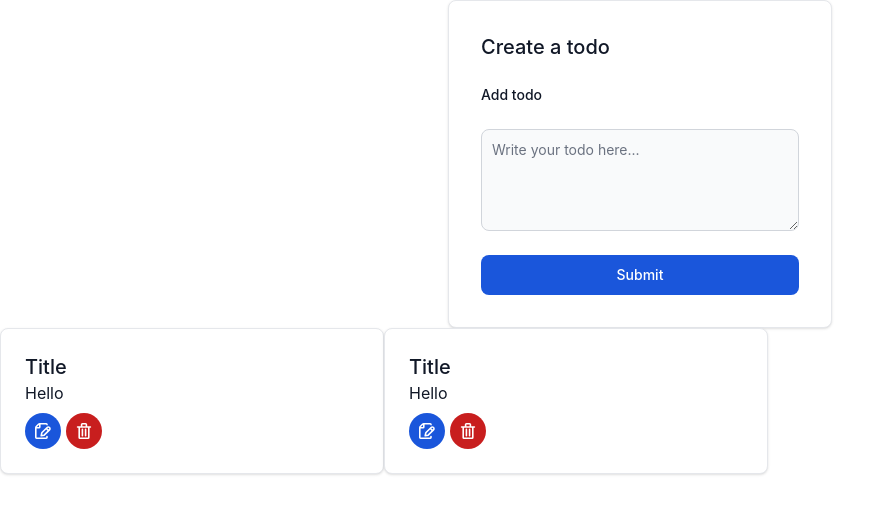
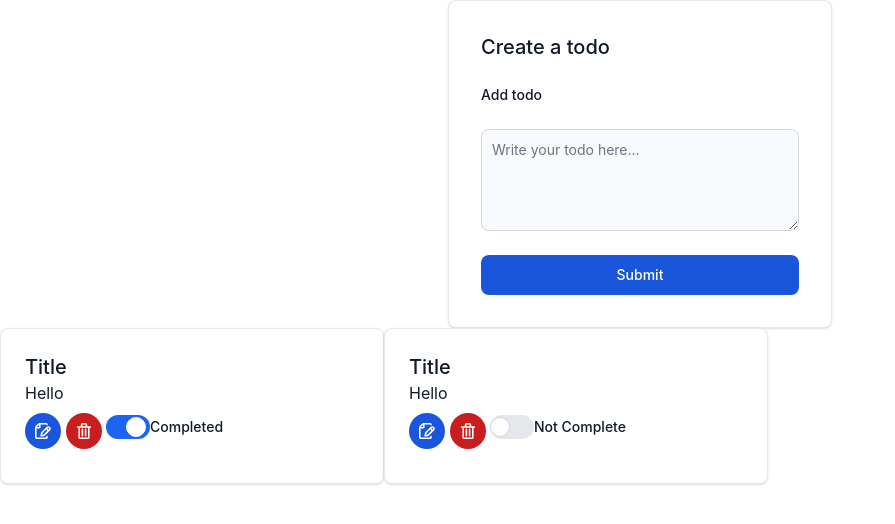
Before and after one commit to AristonCatipay/flask_todo_app, a Flask app: page / in a window 1280 px wide. Shown: the top 524 px of the page, without its empty margins (0-895 px from the left). Run offline with Flask 3, Linux system fonts and the light colour scheme; data comes from the database, SQL or seed files in the repository; both versions use the stored data as it was after the commit; some libraries are stand-ins or nearby versions.

Commit message:
Update the design of make todo complete functionality.

```diff
--- a/app.py
+++ b/app.py
@@ -30,8 +30,8 @@ def create():
     db.session.commit()
     return redirect(url_for("read"))
 
-@app.get("/update/<int:todo_id>")
-def update(todo_id):
+@app.get("/update/complete/<int:todo_id>")
+def is_complete(todo_id):
     todo = db.session.query(Todo).filter(Todo.id == todo_id).first()
     todo.complete = not todo.complete
     db.session.commit()
--- a/templates/home.html
+++ b/templates/home.html
@@ -30,10 +30,27 @@
                         </svg>
                         <span class="sr-only">Delete</span>
                     </a>
+
+                    <label class="relative inline-flex items-center mb-5 cursor-pointer">
+                        <input type="checkbox" value="" class="sr-only peer" {% if todo.complete %} checked {% endif %}>
+                        <div class="w-11 h-6 bg-gray-200 peer-focus:outline-none peer-focus:ring-4 peer-focus:ring-blue-300 dark:peer-focus:ring-blue-800 rounded-full peer dark:bg-gray-700 peer-checked:after:translate-x-full rtl:peer-checked:after:-translate-x-full peer-checked:after:border-white after:content-[''] after:absolute after:top-[2px] after:start-[2px] after:bg-white after:border-gray-300 after:border after:rounded-full after:w-5 after:h-5 after:transition-all dark:border-gray-600 peer-checked:bg-blue-600"
+                            onclick="updateTodo('{{ todo.id }}')">
+                        </div>
+                        <span class="ms-3 text-sm font-medium text-gray-900 dark:text-gray-300">{% if todo.complete %} Completed {% else %} Not Complete {% endif %}</span>
+                    </label>
+
+                    <a id="updateLink_{{ todo.id }}" href="/update/complete/{{ todo.id }}" class="hidden"></a>
                 </div>
             </a>
         </div>
         {% endfor %}
     </div>
 </div>
+<script>
+    function updateTodo(todoId) {
+        const updateLinkId = `updateLink_${todoId}`;
+        const updateLink = document.getElementById(updateLinkId);
+        updateLink.click();
+    }
+</script>
 {% endblock %}
```
Also changed, not shown: instance/db.sqlite.
